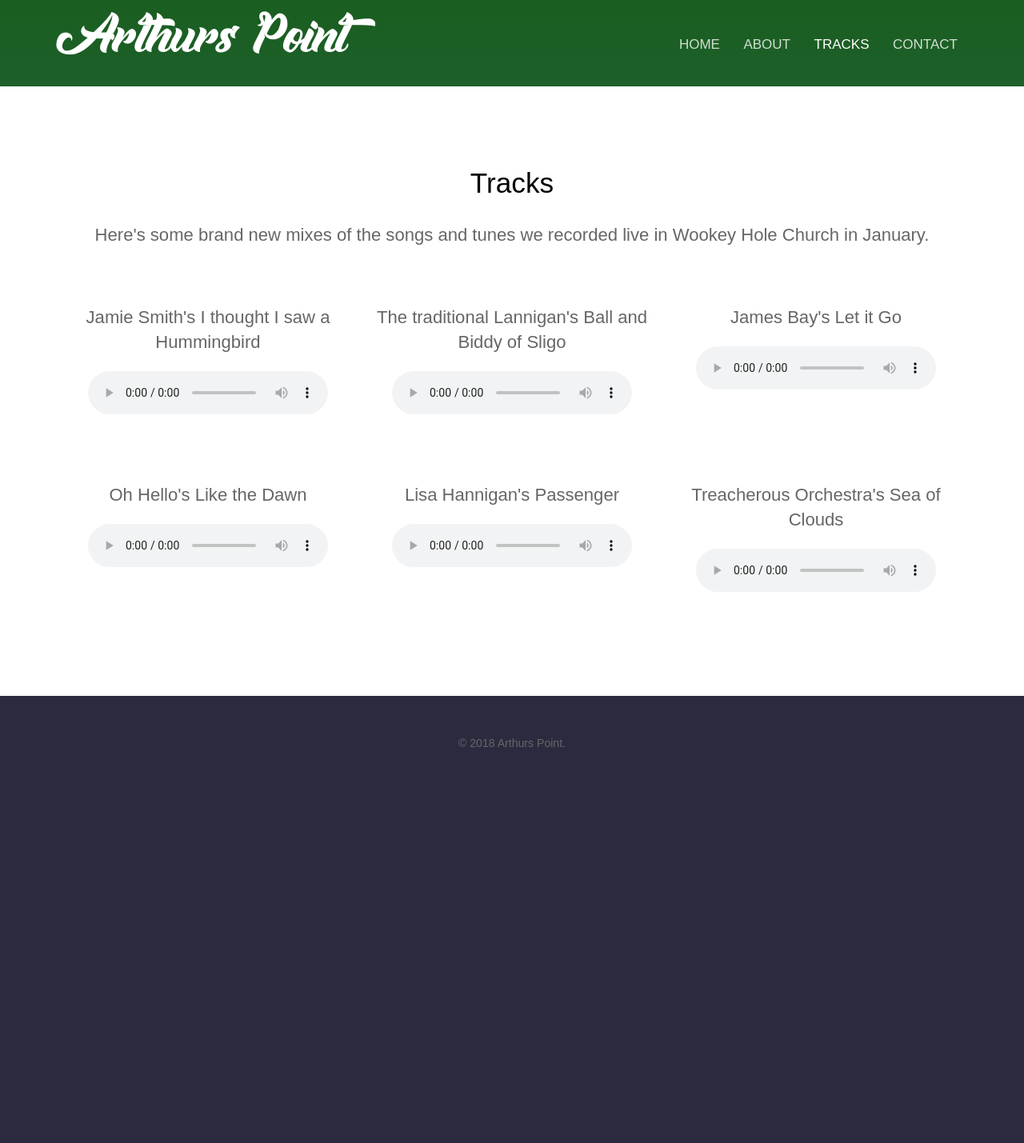
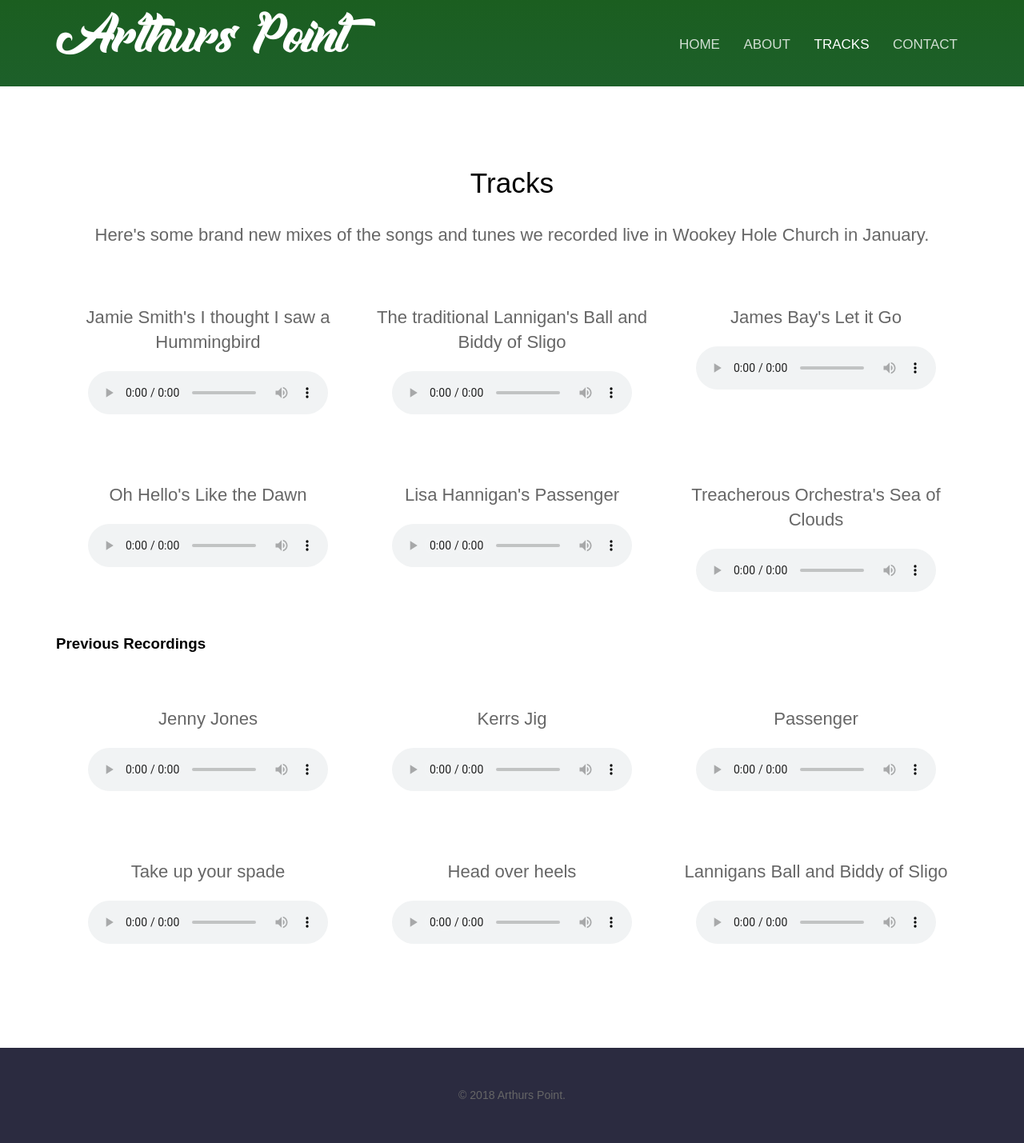
Before and after one commit to arthurspoint/arthurspoint.github.io, a Jekyll site: the page built from tracks.html, in a window 1280 px wide. Shown: the whole page at 80% size. Built offline with Jekyll 4.4.1, drawn with Linux system fonts in a browser that asks for light colours; before the commit the page ends 989 px from its top, so only the background shows below that.

Commit message:
Re-add old songs

```diff
--- a/tracks.html
+++ b/tracks.html
@@ -42,3 +42,16 @@ old_songs:
     </li>
   {% endfor %}
 </ul>
+
+<h3>Previous Recordings</h3>
+<ul class="staff">
+  {% for item in page.old_songs %}
+    <li>
+      <p>{{ item.name }}</p>
+      <audio controls>
+        <source src="/music/{{ item.url }}" type="audio/mpeg">
+      Your browser does not support the audio element.
+      </audio>
+    </li>
+  {% endfor %}
+</ul>
```
